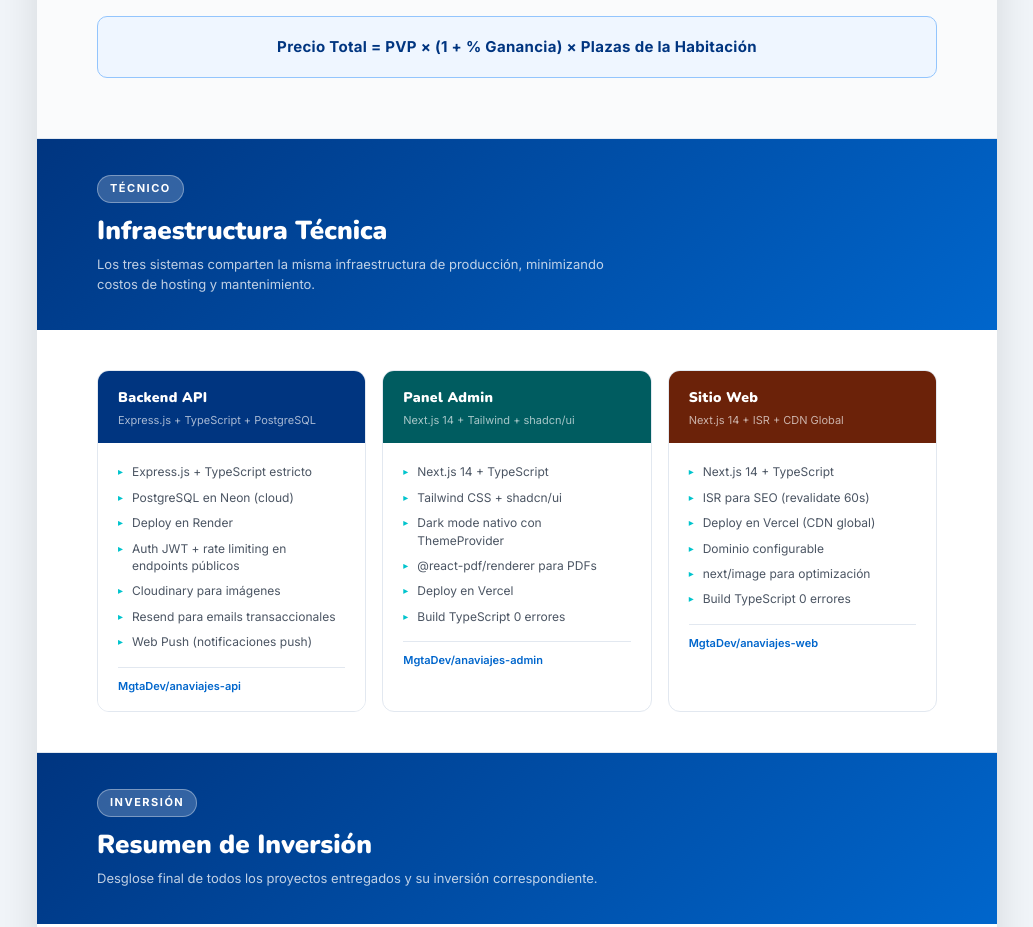
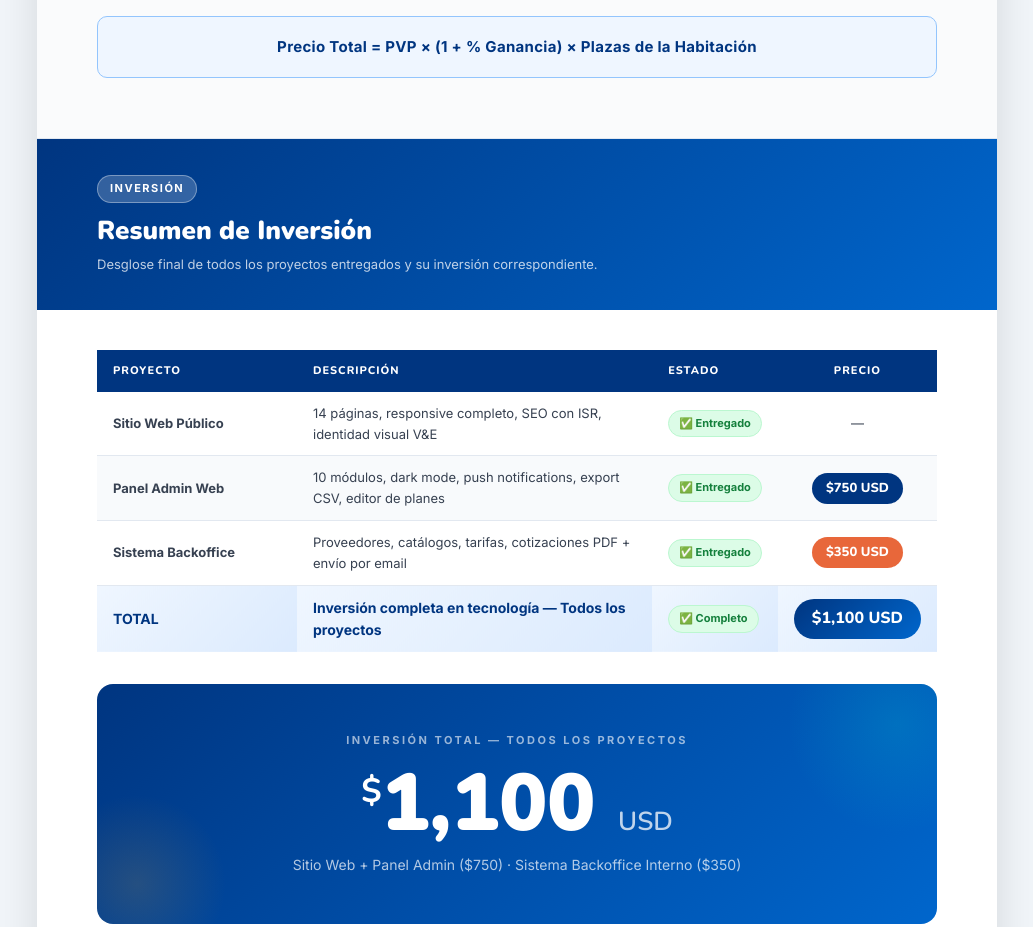
Before and after one commit to MgtaDev/viajayexplora-reporte-final, a plain HTML site: page index.html in a window 1280 px wide. Shown: the part 4380-5307 px from the top of the page, without its empty margins (123-1156 px from the left). Drawn offline with nearby package versions, Linux system fonts and the light colour scheme.

Commit message:
fix: eliminar infraestructura técnica, métodos de pago solo Zelle/USDT/Efectivo

```diff
--- a/index.html
+++ b/index.html
@@ -1471,78 +1471,6 @@
     </div>
     <div class="formula-box">
       Precio Total = PVP &times; (1 + % Ganancia) &times; Plazas de la Habitación
-    </div>
-  </div>
-
-  <!-- ══════════════════════════════════════════════════
-       SECCIÓN 5 — INFRAESTRUCTURA TÉCNICA
-  ══════════════════════════════════════════════════ -->
-  <div class="section-header">
-    <div class="section-header-left">
-      <div class="section-version-badge">Técnico</div>
-      <h2>Infraestructura Técnica</h2>
-      <p>Los tres sistemas comparten la misma infraestructura de producción, minimizando costos de hosting y mantenimiento.</p>
-    </div>
-  </div>
-
-  <div class="content-section">
-    <div class="tech-grid">
-
-      <div class="tech-card">
-        <div class="tech-card-header navy">
-          <h4>Backend API</h4>
-          <p>Express.js + TypeScript + PostgreSQL</p>
-        </div>
-        <div class="tech-card-body">
-          <ul class="tech-list">
-            <li>Express.js + TypeScript estricto</li>
-            <li>PostgreSQL en Neon (cloud)</li>
-            <li>Deploy en Render</li>
-            <li>Auth JWT + rate limiting en endpoints públicos</li>
-            <li>Cloudinary para imágenes</li>
-            <li>Resend para emails transaccionales</li>
-            <li>Web Push (notificaciones push)</li>
-          </ul>
-          <div class="tech-repo">MgtaDev/anaviajes-api</div>
-        </div>
-      </div>
-
-      <div class="tech-card">
-        <div class="tech-card-header teal">
-          <h4>Panel Admin</h4>
-          <p>Next.js 14 + Tailwind + shadcn/ui</p>
-        </div>
-        <div class="tech-card-body">
-          <ul class="tech-list">
-            <li>Next.js 14 + TypeScript</li>
-            <li>Tailwind CSS + shadcn/ui</li>
-            <li>Dark mode nativo con ThemeProvider</li>
-            <li>@react-pdf/renderer para PDFs</li>
-            <li>Deploy en Vercel</li>
-            <li>Build TypeScript 0 errores</li>
-          </ul>
-          <div class="tech-repo">MgtaDev/anaviajes-admin</div>
-        </div>
-      </div>
-
-      <div class="tech-card">
-        <div class="tech-card-header orange">
-          <h4>Sitio Web</h4>
-          <p>Next.js 14 + ISR + CDN Global</p>
-        </div>
-        <div class="tech-card-body">
-          <ul class="tech-list">
-            <li>Next.js 14 + TypeScript</li>
-            <li>ISR para SEO (revalidate 60s)</li>
-            <li>Deploy en Vercel (CDN global)</li>
-            <li>Dominio configurable</li>
-            <li>next/image para optimización</li>
-            <li>Build TypeScript 0 errores</li>
-          </ul>
-          <div class="tech-repo">MgtaDev/anaviajes-web</div>
-        </div>
-      </div>
-
     </div>
   </div>
 
@@ -1621,12 +1549,8 @@
         <div class="payment-card-title">Métodos de Pago Aceptados</div>
         <div class="payment-methods">
           <span class="payment-method-tag">Zelle</span>
-          <span class="payment-method-tag">PayPal</span>
-          <span class="payment-method-tag">Wise</span>
           <span class="payment-method-tag">USDT</span>
-          <span class="payment-method-tag">Zinli</span>
-          <span class="payment-method-tag">Pago Móvil</span>
-          <span class="payment-method-tag">Stripe</span>
+          <span class="payment-method-tag">Efectivo</span>
         </div>
       </div>
     </div>
```
